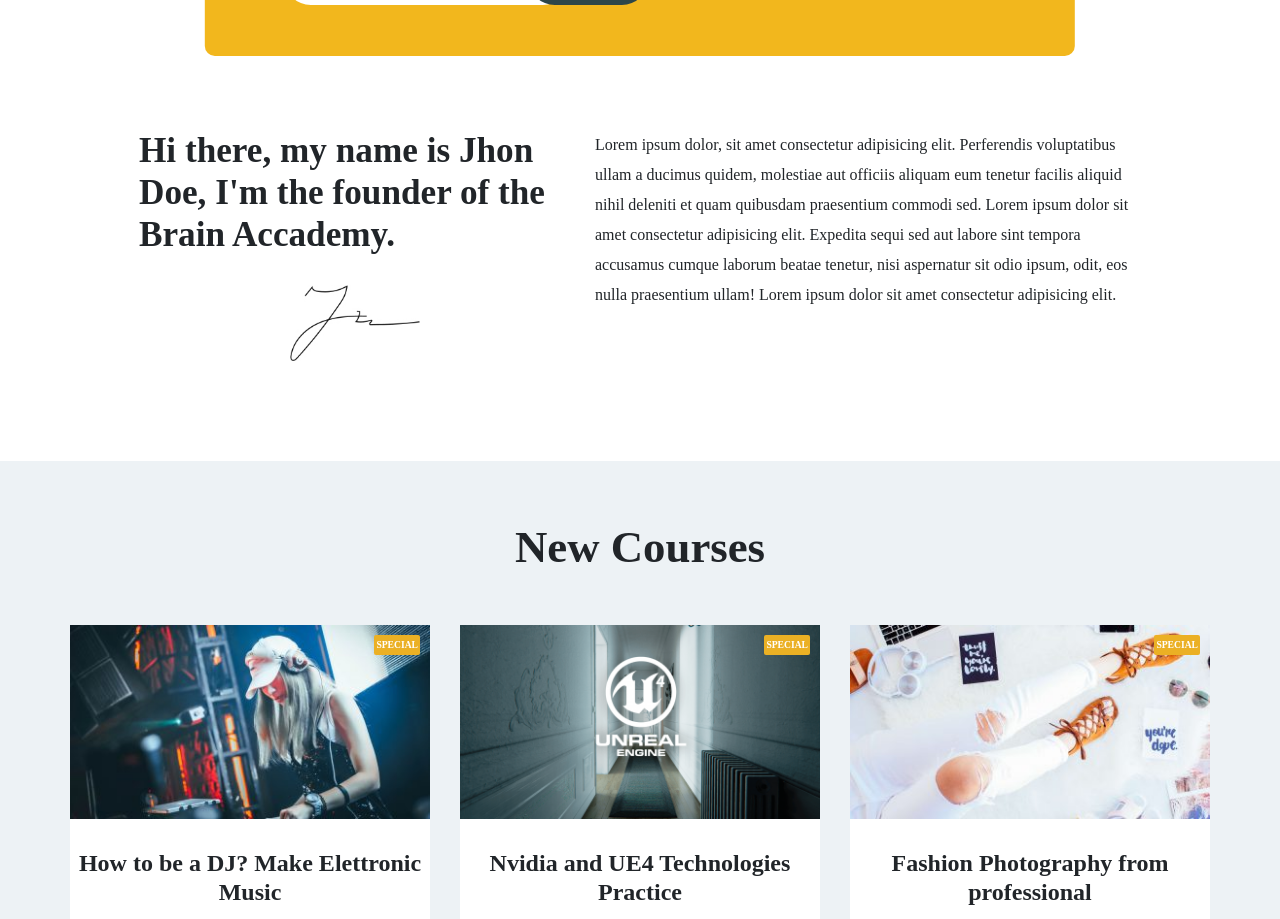
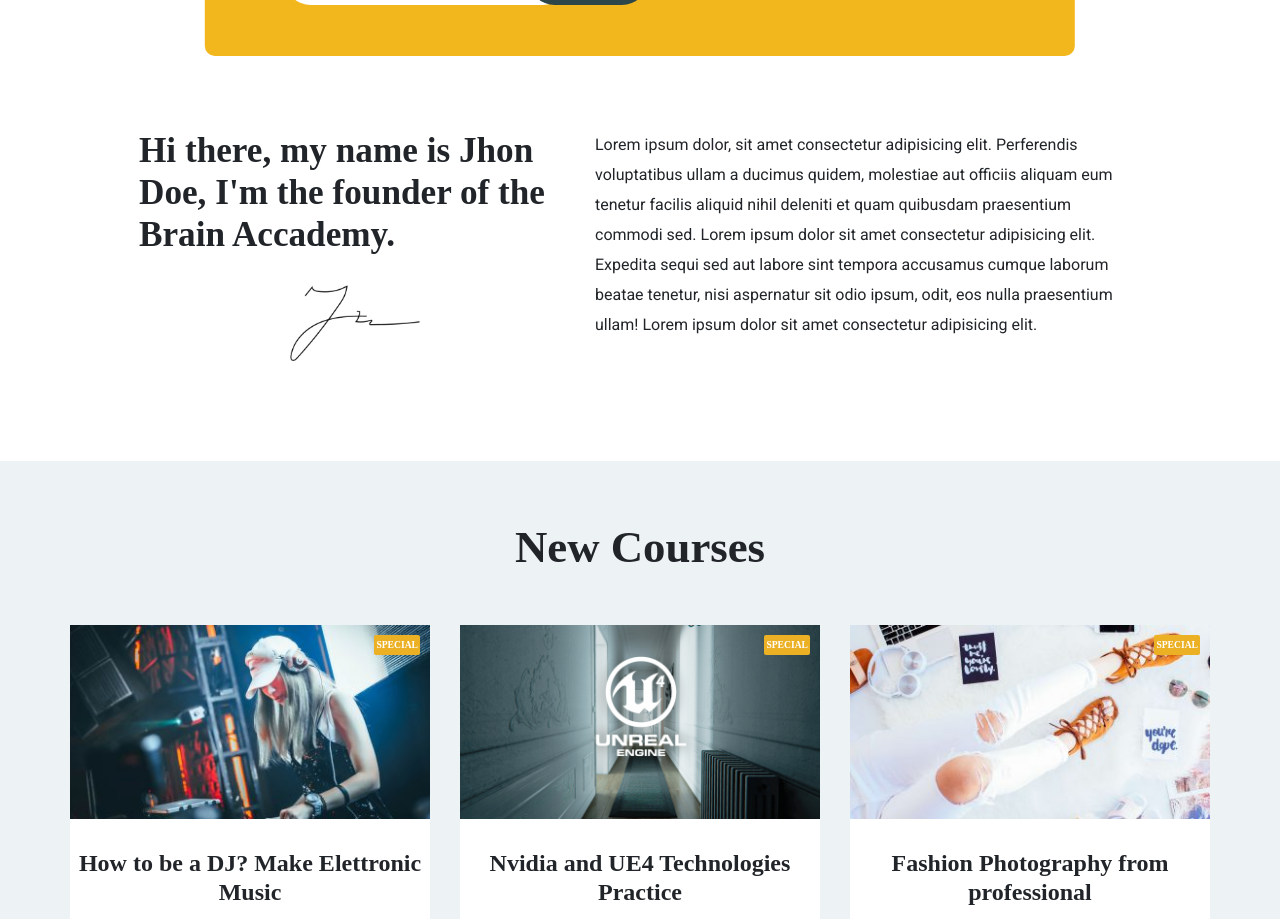
Before and after one commit to Fede180600/proj-html-vuejs, a Vue app: page / in a window 1280 px wide. Shown: the part 920-1839 px from the top of the page. Built offline with nearby package versions, Linux system fonts and the light colour scheme; a small style sheet from the web is missing.

Commit message:
correct the p font in AppBannerTop

```diff
--- a/src/assets/components/AppBannerTop.vue
+++ b/src/assets/components/AppBannerTop.vue
@@ -153,6 +153,7 @@ export default {
         }
         p {
             line-height: 30px;
+            font-family: 'Roboto', sans-serif;
         }
     }
 }
```
